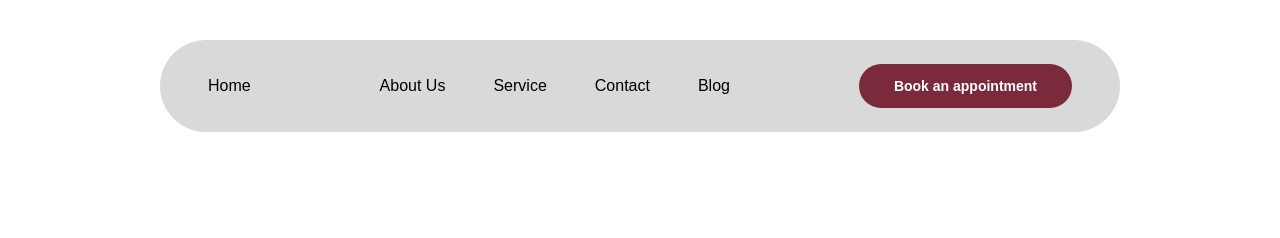
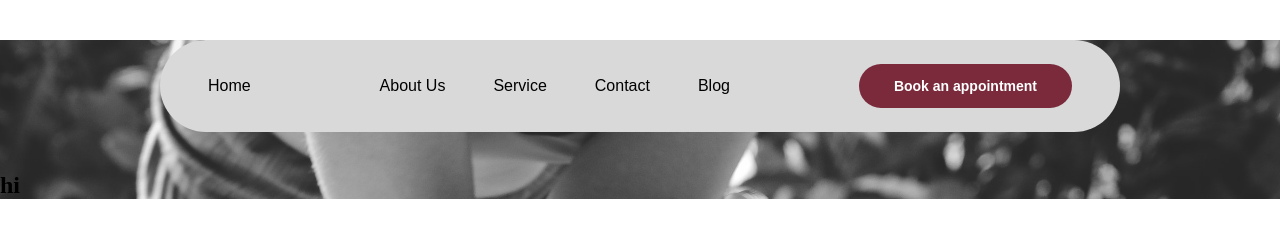
Before and after one commit to Geokobby/Unisamzphysio, a plain HTML site: page index.html in a window 1280 px wide. Drawn offline with Linux system fonts and the light colour scheme.

Commit message:
hero section

```diff
--- a/index.html
+++ b/index.html
@@ -7,7 +7,7 @@
     <title>Uni-Samz</title>
 </head>
 <body>
-    <header>
+    <header id="hero">
         <nav class="nav">
         <nav>
            <ul class="nav_list">
@@ -31,7 +31,11 @@
                 </li>
             </ul>
         <button class="book_appt"> Book an appointment</button>
-    </nav>
+        </nav>
+
+        <section class="heading">
+                <h1>hi</h1>
+        </section>
     </header>
 
 
--- a/style.css
+++ b/style.css
@@ -6,6 +6,14 @@
     padding: 0px;
 }
 
+#hero{
+    /* border: solid 1px red;
+    background-color: red; */
+background-image: url(images/ale-romo-CLiwQXx7kT8-unsplash.jpg);
+    background-clip: border-box;
+    background-size: cover;
+
+}
 
 .nav{
     /* border: solid 1px black; */
@@ -18,6 +26,7 @@
     background-color: #D9D9D9;
     font-family: sans-serif;
     font-weight: 510;
+
 
 }
 
@@ -48,3 +57,7 @@
     border-radius: 25em;
     cursor: pointer;
 }
+
+/* .heading{
+    margin-block: 100em ;
+} */
```
